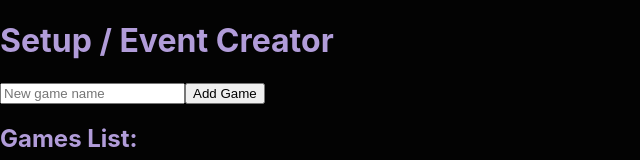
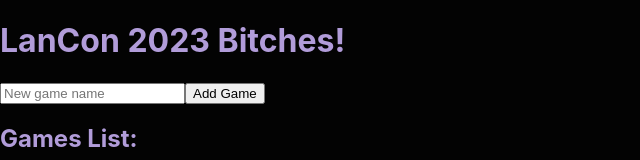
Before and after one commit to splateaux/choosinator, a React (Create React App) app: page / in a window 1280 px wide. Shown: the top 160 px of the page, without its empty margins (0-640 px from the left). Built offline with nearby package versions, Linux system fonts and the light colour scheme; no server answers; the database is empty.

Commit message:
updating title as test

```diff
--- a/src/components/Setup.jsx
+++ b/src/components/Setup.jsx
@@ -94,7 +94,7 @@ const Setup = () => {
 
   return (
     <div>
-      <h1>Setup / Event Creator</h1>
+      <h1>LanCon 2023 Bitches!</h1>
       <div>
         <input
           type="text"
```
